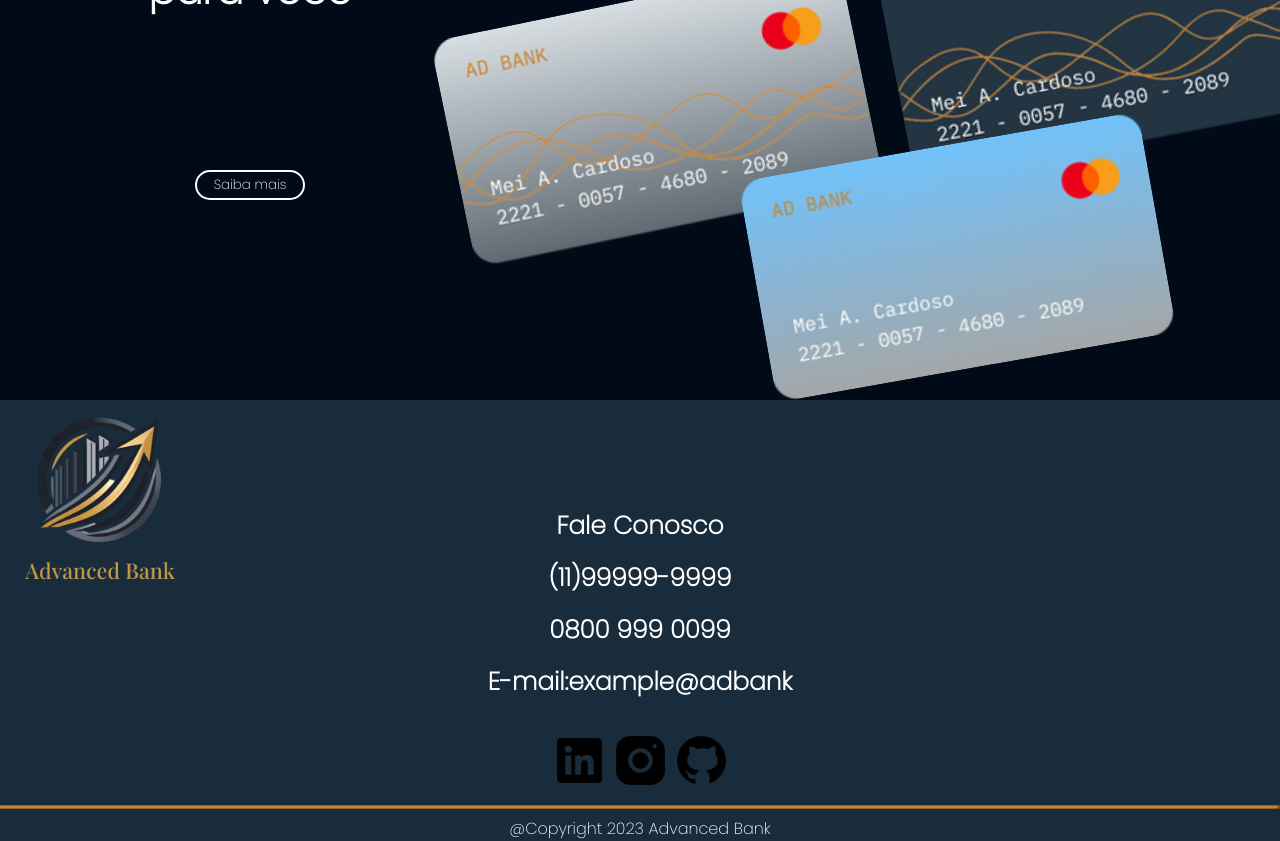
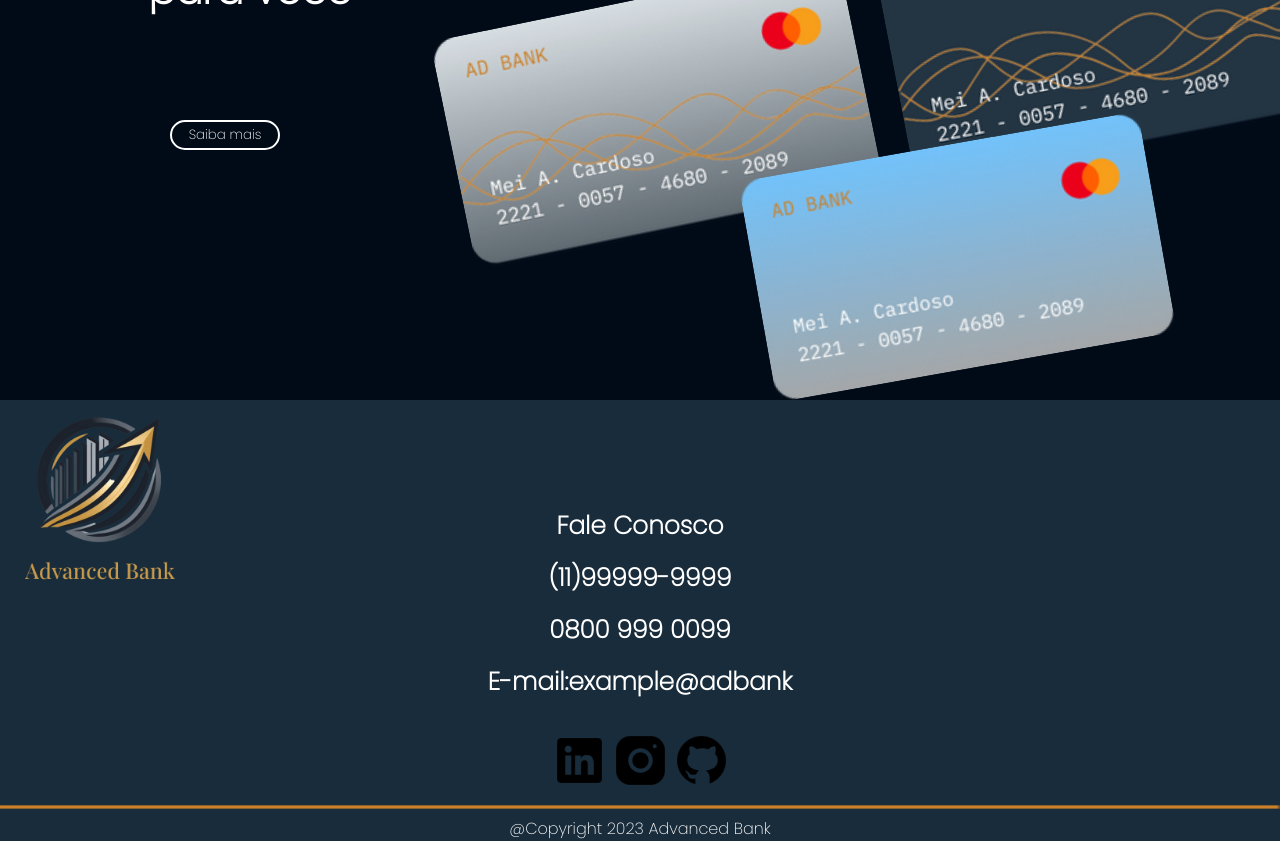
Before and after one commit to LuanaArimitsu/Advanced-Bank, a React (Create React App) app: page / in a window 1280 px wide. Shown: the part 3100-3941 px from the top of the page. Built offline with nearby package versions, Linux system fonts and the light colour scheme.

Commit message:
atualizações

```diff
--- a/src/CSS/Cartao.module.css
+++ b/src/CSS/Cartao.module.css
@@ -33,6 +33,8 @@
     border: 2px solid #fff;
     color: #fff;
     font-family: poppins-light;
+    margin-right: 50px;
+    margin-bottom: 50px;
 }
 
 .botao:hover{
--- a/src/CSS/QuemSomos.module.css
+++ b/src/CSS/QuemSomos.module.css
@@ -6,7 +6,7 @@
 
 .caixa {
     position: relative;
-    width: 870px;
+    width: 890px;
     height: 400px;
     background-image: linear-gradient(#222a30, #024f92bc);
     border-top-left-radius: 60px;
```
Also changed, not shown: src/CSS/Footer.module.css (+8 -7 lines).
